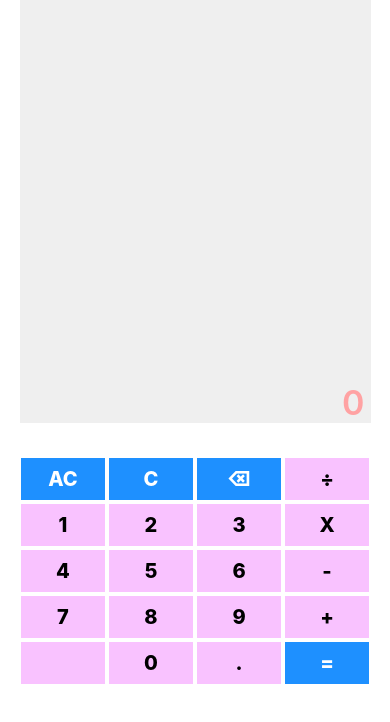
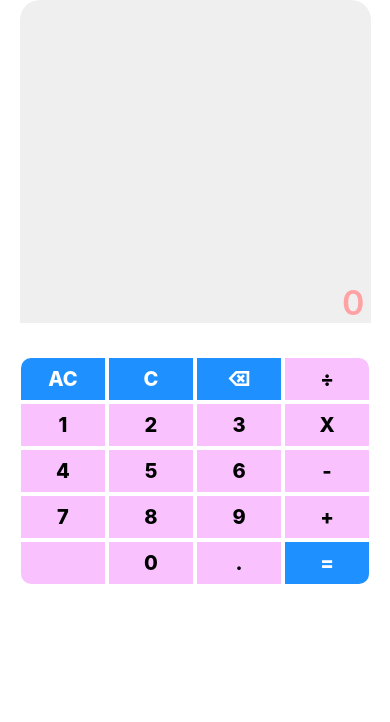
Before and after one commit to mrChernicharo/my-calculator, a React Native app: screen / in a window 390 px wide. Shown: the top 722 px of the page. Built offline with nearby package versions, Linux system fonts and the light colour scheme.

Commit message:
rounded keyboard

```diff
--- a/app.json
+++ b/app.json
@@ -2,7 +2,7 @@
   "expo": {
     "name": "my-calculator",
     "slug": "my-calculator",
-    "version": "1.0.0",
+    "version": "1.0.1",
     "orientation": "portrait",
     "icon": "./assets/icon.png",
     "userInterfaceStyle": "light",
@@ -18,14 +18,17 @@
       "**/*"
     ],
     "ios": {
-      "supportsTablet": true
+      "supportsTablet": true,
+      "bundleIdentifier": "com.chernicharo.mycalculator",
+      "buildNumber": "1.0.1"
     },
     "android": {
       "adaptiveIcon": {
         "foregroundImage": "./assets/adaptive-icon.png",
         "backgroundColor": "#FFFFFF"
       },
-      "package": "com.chernicharo.mycalculator"
+      "package": "com.chernicharo.mycalculator",
+      "versionCode": 2
     },
     "web": {
       "favicon": "./assets/favicon.png"
--- a/src/components/Key.js
+++ b/src/components/Key.js
@@ -23,6 +23,11 @@ const Key = ({ item, onClick }) => {
 			<View
 				style={{
 					backgroundColor: item.bg || '#f9c2ff',
+					borderTopLeftRadius: item.symbol === 'AC' ? 10 : 0,
+					borderTopRightRadius: item.symbol === '÷' ? 10 : 0,
+					borderBottomLeftRadius: item.symbol === '' ? 10 : 0,
+					borderBottomRightRadius: item.symbol === '=' ? 10 : 0,
+
 					...styles.item,
 				}}
 			>
--- a/src/components/Visor.js
+++ b/src/components/Visor.js
@@ -1,8 +1,8 @@
-import React, { useRef, useState } from 'react';
-import { StyleSheet, View } from 'react-native';
-import { ScrollView, TextInput } from 'react-native-gesture-handler';
-import { VISOR_HEIGHT } from '../lib/constants';
-import Statement from './Statement';
+import React, { useRef, useState } from "react";
+import { StyleSheet, View } from "react-native";
+import { ScrollView, TextInput } from "react-native-gesture-handler";
+import { VISOR_HEIGHT } from "../lib/constants";
+import Statement from "./Statement";
 
 const Visor = ({ currentStatement, statements }) => {
 	const visorRef = useRef(null);
@@ -27,9 +27,9 @@ const Visor = ({ currentStatement, statements }) => {
 		<View
 			style={{
 				paddingTop: containerPaddingTop || visibleArea,
+				borderRadius: 20,
 				...styles.container,
-			}}
-		>
+			}}>
 			<ScrollView ref={visorRef} contentContainerStyle={styles.visor}>
 				<View onLayout={onLayout}>
 					{statements.map((statement, i) => (
@@ -50,23 +50,23 @@ const Visor = ({ currentStatement, statements }) => {
 const styles = StyleSheet.create({
 	container: {
 		height: VISOR_HEIGHT,
-		width: '90%',
-		backgroundColor: '#efefef',
+		width: "90%",
+		backgroundColor: "#efefef",
 	},
 	visor: {
-		backgroundColor: '#efefef',
-		height: 'auto',
-		width: '100%',
+		backgroundColor: "#efefef",
+		height: "auto",
+		width: "100%",
 		paddingRight: 6,
-		alignItems: 'flex-end',
+		alignItems: "flex-end",
 	},
 	input: {
-		backgroundColor: '#efefef',
+		backgroundColor: "#efefef",
 		paddingRight: 6,
-		color: '#ffa2a3',
+		color: "#ffa2a3",
 		fontSize: 34,
-		fontWeight: '600',
-		textAlign: 'right',
+		fontWeight: "600",
+		textAlign: "right",
 	},
 });
 
--- a/src/lib/constants.js
+++ b/src/lib/constants.js
@@ -139,4 +139,4 @@ export const KeysData = [
 	},
 ];
 
-export const VISOR_HEIGHT = 420;
+export const VISOR_HEIGHT = 320;
--- a/src/screens/Main.js
+++ b/src/screens/Main.js
@@ -7,7 +7,7 @@ import { handleStatement } from '../lib/helpers';
 const Main = () => {
 	const [currentStatement, setCurrentStatement] = useState('0');
 	const [statements, setStatements] = useState([
-		// 0,
+		// '0',
 		// '1000 X 2',
 		// '2000',
 		// '20 + 5',
```
Also changed, not shown: eas.json (indentation only).
